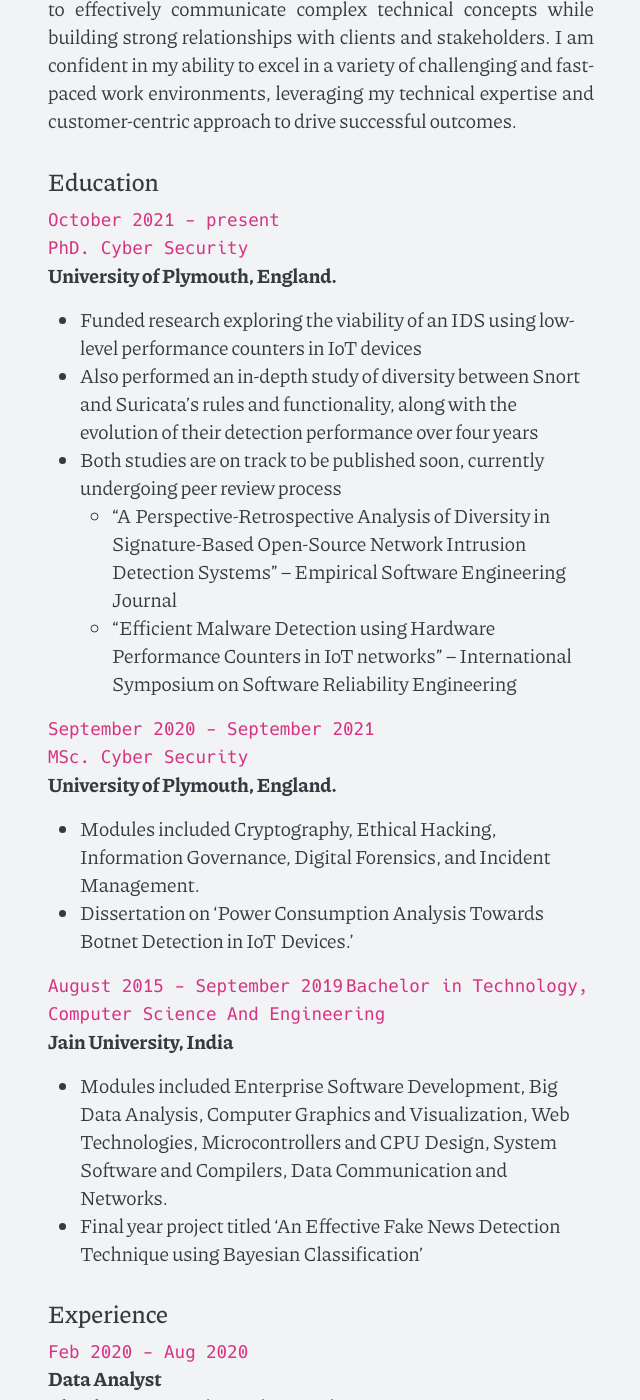
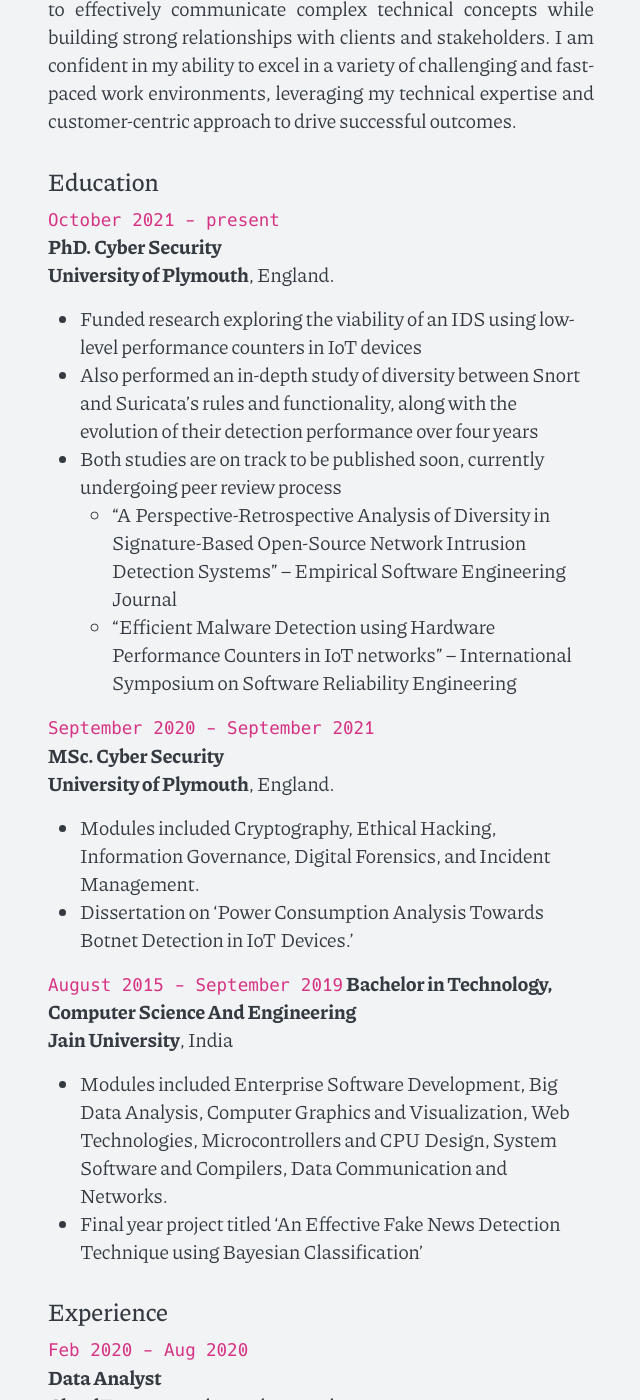
Before and after one commit to ShashwatAdh/ShashwatAdh.github.io, a Jekyll site: the page built from cv.md, in a window 1280 px wide and 1400 px high, scrolled down 676 px. Shown: the whole window, without its empty margins (319-959 px from the left). Built offline with Jekyll 4.4.1, drawn with Linux system fonts in a browser that asks for light colours.

Commit message:
Update cv.md

```diff
--- a/cv.md
+++ b/cv.md
@@ -19,8 +19,8 @@ A highly motivated recent graduate with a master's degree in cyber security seek
 
 
 `October 2021 - present`  <br>
-`PhD. Cyber Security`
-__University of Plymouth, England.__
+__PhD. Cyber Security__
+__University of Plymouth__, England.
 
 
 * Funded research exploring the viability of an IDS using low-level performance counters in IoT
@@ -31,8 +31,8 @@ devices
 	* “Efficient Malware Detection using Hardware Performance Counters in IoT networks” – International Symposium on Software Reliability Engineering
 
 `September 2020 - September 2021`
-`MSc. Cyber Security`
-__University of Plymouth, England.__
+__MSc. Cyber Security__
+__University of Plymouth__, England.
 
 
 * Modules included Cryptography, Ethical Hacking, Information Governance, Digital Forensics, and Incident Management.
@@ -40,8 +40,8 @@ __University of Plymouth, England.__
 
 
 `August 2015 - September 2019`
-`Bachelor in Technology, Computer Science And Engineering`
-__Jain University, India__
+__Bachelor in Technology, Computer Science And Engineering__
+__Jain University__, India
 
 * Modules included Enterprise Software Development, Big Data Analysis, Computer Graphics
 and Visualization, Web Technologies, Microcontrollers and CPU Design, System Software and
```
